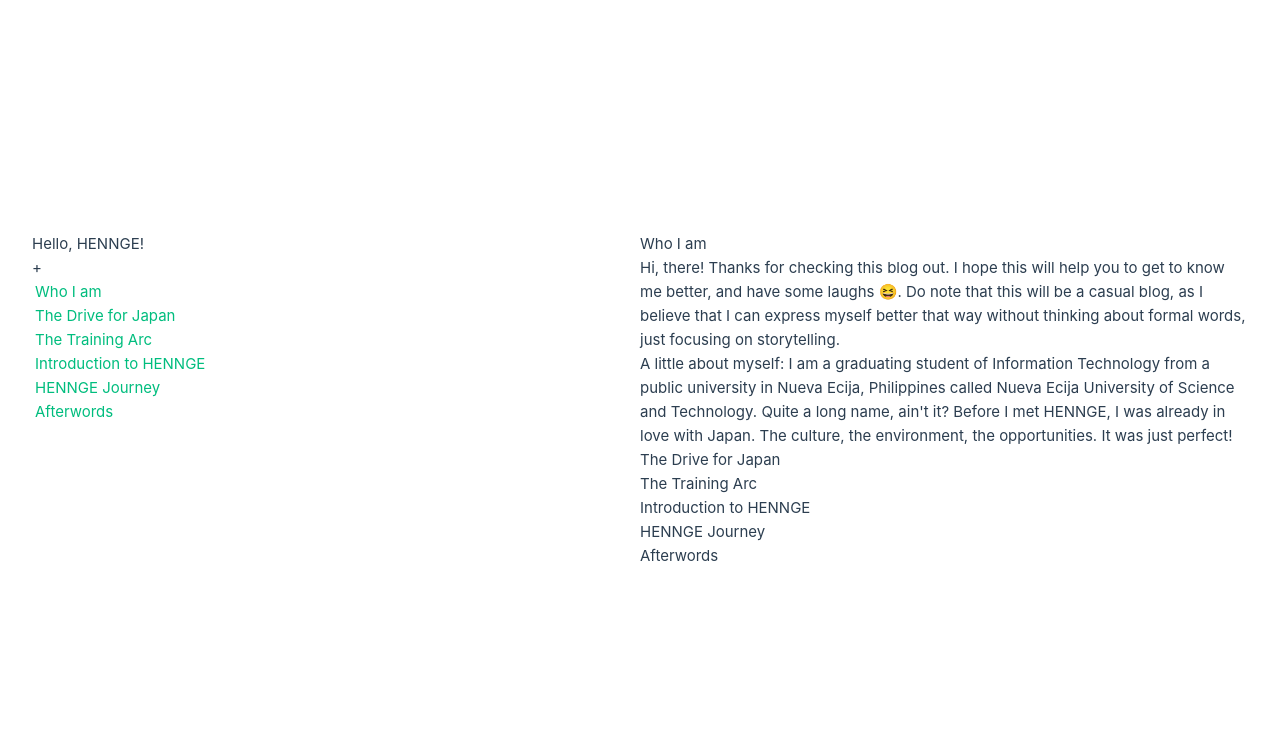
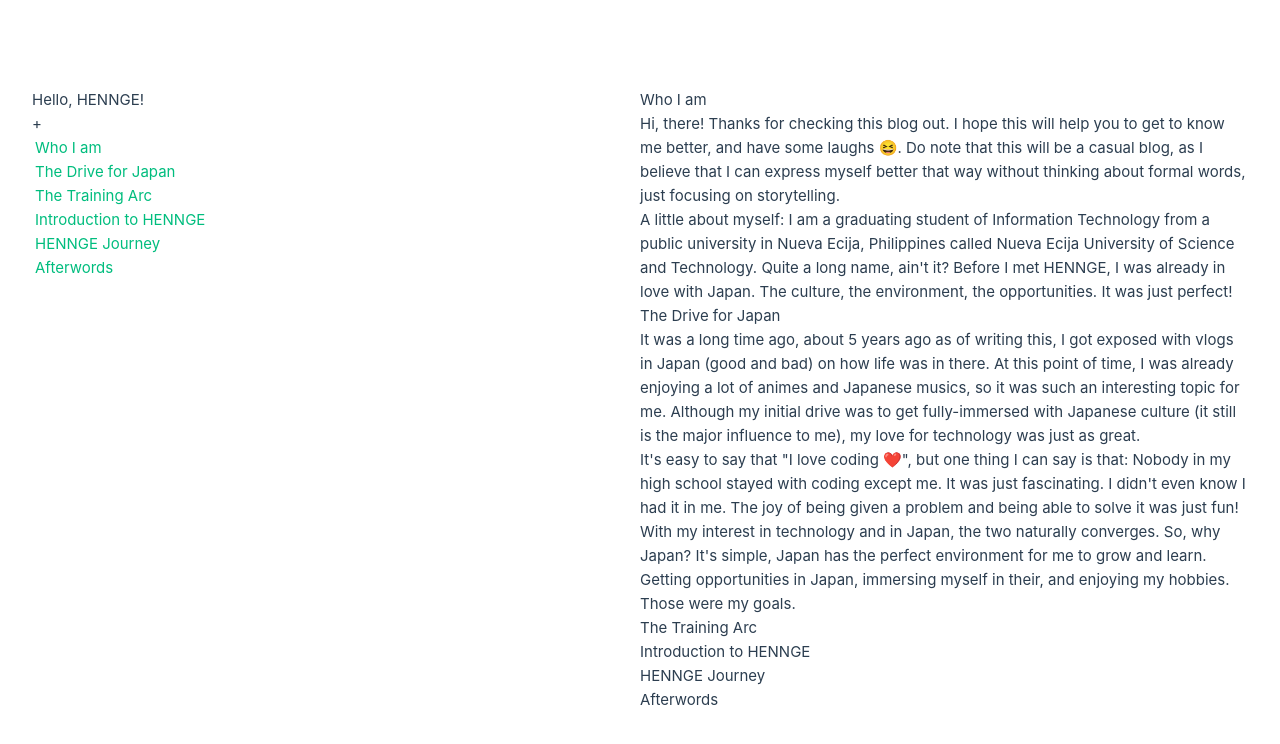
Before and after one commit to cynessa-dev/hello-HENNGE, a Vue app: page / in a window 1280 px wide. Shown: the top 744 px of the page. Built offline with nearby package versions, Linux system fonts and the light colour scheme; the HTML template or start-up script is replaced by a standard one.

Commit message:
✨ content: add personal narrative to describe interest in Japan

```diff
--- a/src/App.vue
+++ b/src/App.vue
@@ -47,6 +47,15 @@
         </section>
         <section id="drive-for-japan">
             <h2>The Drive for Japan</h2>
+            <p>
+                It was a long time ago, about 5 years ago as of writing this, I got exposed with vlogs in Japan (good and bad) on how life was in there. At this point of time, I was already enjoying a lot of animes and Japanese musics, so it was such an interesting topic for me. Although my initial drive was to get fully-immersed with Japanese culture (it still is the major influence to me), my love for technology was just as great.
+            </p>
+            <p>
+                It's easy to say that "I love coding ❤️", but one thing I can say is that: Nobody in my high school stayed with coding except me. It was just fascinating. I didn't even know I had it in me. The joy of being given a problem and being able to solve it was just fun!
+            </p>
+            <p>
+                With my interest in technology and in Japan, the two naturally converges. So, why Japan? It's simple, Japan has the perfect environment for me to grow and learn. Getting opportunities in Japan, immersing myself in their, and enjoying my hobbies. Those were my goals.
+            </p>
         </section>
         <section id="training-arc">
             <h2>The Training Arc</h2>
```
